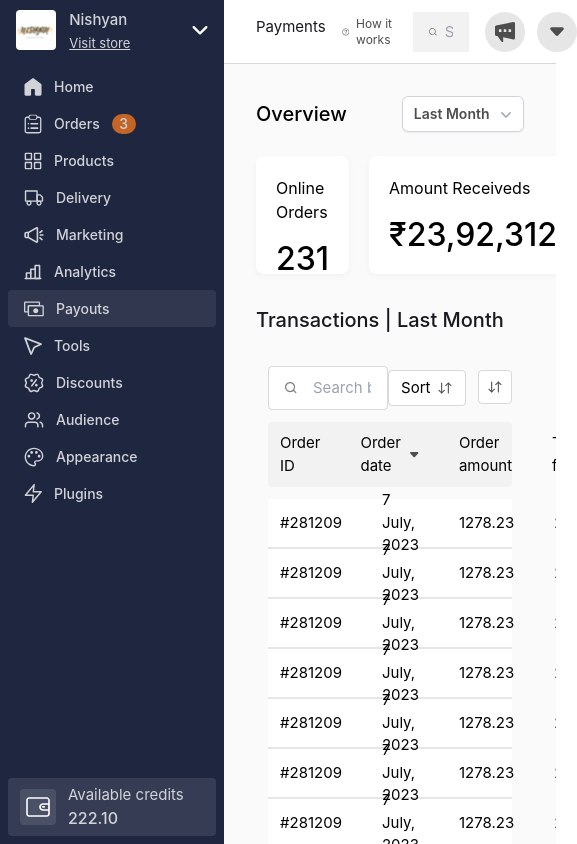
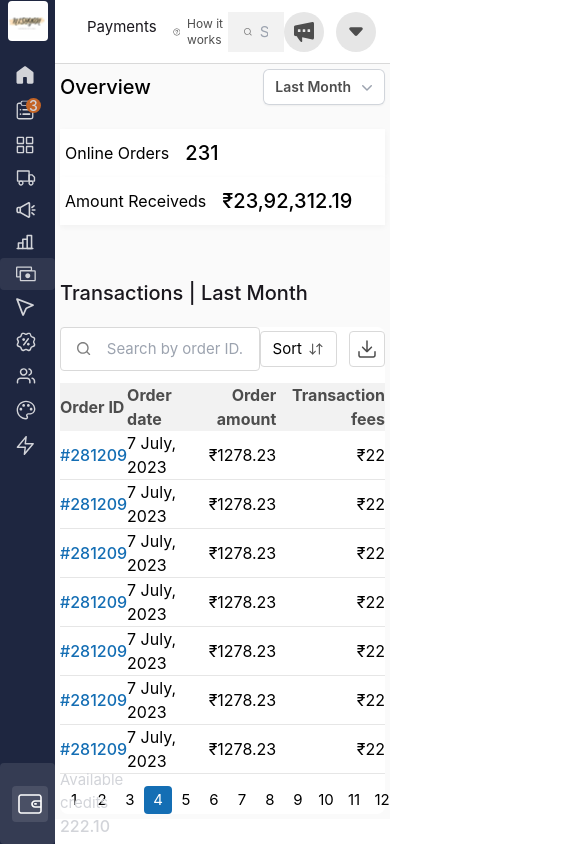
Before and after one commit to SujithThirumalaisamy/dukaan-intern, a React (Vite) app in the folder frontend/: page / in a window 390 px wide. Shown: the whole page, 577 px wide, since content can reach past the window. Built offline with nearby package versions, Linux system fonts and the light colour scheme.

Commit message:
Uffff Done

```diff
--- a/frontend/src/App.css
+++ b/frontend/src/App.css
@@ -1,8 +1,10 @@
 .layout {
   display: flex;
+  width: 100vw;
 }
 .right {
   margin-left: 224px;
+  min-width: 100%;
 }
 .sidebar {
   position: absolute;
@@ -134,9 +136,9 @@
 }
 .top-bar {
   display: flex;
-  width: 85vw;
+  width: calc(100% - 224px);
   align-items: center;
-  gap: 16px;
+  justify-content: space-between;
   height: 64px;
   padding: 12px 32px;
   border-bottom: 1px solid #d9d9d9;
@@ -203,7 +205,7 @@
   color: #4d4d4d;
 }
 .page {
-  width: 85vw;
+  width: calc(100% - 224px);
   max-height: calc(100vh - 64px);
   padding: 32px;
   background-color: #fafafa;
@@ -211,6 +213,7 @@
   display: flex;
   flex-direction: column;
   overflow-y: scroll;
+  overflow-x: hidden;
   margin-top: 64px;
 }
 .header {
@@ -284,6 +287,7 @@
   justify-content: space-between;
 }
 .pb-table {
+  background-color: #fff;
   padding: 12px 12px 24px 12px;
   gap: 12px;
   display: flex;
@@ -321,35 +325,179 @@
   display: flex;
   gap: 12px;
 }
-.table-header {
-  display: flex;
-  min-width: 100%;
+.pb-table{
+  border-radius: 8px;
+}
+.table-header tr {
   padding: 10px 12px;
-  align-items: center;
-  gap: 40px;
-  justify-content: space-between;
-  border-radius: 4px;
+  overflow: hidden;
+  border-radius: 10px;
+}
+tr {
+  font-size: 16px;
+  width: 100%;
+  height: 48px;
+}
+.orderID {
+  cursor: pointer;
+  font-weight: 500;
+  color: #146eb4;
+}
+tr .ti:nth-child(1),
+tr .ti:nth-child(2) {
+  text-align: left;
+}
+tr .ti:nth-child(3),
+tr .ti:nth-child(4) {
+  text-align: right;
+}
+th {
+  color: #4D4D4D;
   background: var(--Black-95, #f2f2f2);
 }
-.th-item {
+th:nth-child(1) {
+  border-radius: 8px 0px 0px 8px;
+}
+th:nth-child(4) {
+  border-radius: 0px 8px 8px 0px;
+}
+thead tr {
+  border-bottom: 0px;
+}
+td,
+th {
+  padding: 0px 12px;
+}
+th:nth-child(1),
+th:nth-child(2) {
+  text-align: left;
+}
+th:nth-child(3),
+th:nth-child(4) {
+  text-align: right;
+}
+.payout-table {
+  margin: 12px;
+}
+tr {
+  border-bottom: 1px solid #e6e6e6;
+}
+.table-footer {
+  width: 100%;
   display: flex;
   align-items: center;
-  gap: 4px;
+  justify-content: space-evenly;
 }
-.th-icon {
-  max-width: 14px;
-}
-.table-item {
+.table-footer button {
   display: flex;
-  justify-content: space-between;
-  width: 100%;
-  height: 48px;
-  padding: 14px 12px;
+  justify-content: center;
   align-items: center;
-  gap: 40px;
+  gap: 6px;
+  border-radius: 4px;
+  border: 1px solid var(--Black-85, #d9d9d9);
   background: var(--Black-100, #fff);
 }
-.divider {
-  height: 2px;
-  background-color: #e6e6e6;
+.table-footer .tf-left button {
+  padding: 6px 12px 6px 6px;
 }
+.table-footer .tf-right button {
+  padding: 6px 6px 6px 12px;
+}
+.pg-no.active {
+  display: flex;
+  width: 28px;
+  height: 28px;
+  padding: 6px 6px;
+  flex-direction: column;
+  justify-content: center;
+  align-items: center;
+  gap: 6px;
+  border-radius: 4px;
+  background: var(--Primary-Blue, #146eb4);
+  color: #ffffff;
+}
+.pg-no {
+  cursor: pointer;
+  display: flex;
+  width: 28px;
+  height: 28px;
+  padding: 6px 6px;
+  flex-direction: column;
+  justify-content: center;
+  align-items: center;
+  gap: 6px;
+  border-radius: 4px;
+}
+.tf-center {
+  display: flex;
+}
+@media (max-width: 1024px) {
+  .ni-text {
+    display: none;
+    position: relative;
+  }
+  .sidebar {
+    width: 55px;
+    margin: 0;
+    padding: 0;
+  }
+  .sh-store {
+    display: none;
+  }
+  .noti-circle {
+    position: absolute;
+    margin-bottom: 10px;
+    margin-left: 10px;
+    width: 15px;
+    height: 15px;
+  }
+  .right {
+    margin-left: 55px;
+    width: calc(100vw - 55px);
+  }
+  .top-bar {
+    width: calc(100vw - 55px);
+  }
+  .page {
+    width: calc(100vw - 55px);
+  }
+}
+@media (max-width:745px) {
+  .page{
+    padding: 5px;;
+  }
+}
+@media (max-width:625px) {
+  .order-details{
+    flex-direction: column;
+    gap: 0;
+  }
+  .od-left,.od-right{
+    flex-direction: row;
+    align-items: center;
+    padding: 5px;
+    border-radius: 0;
+  }
+  .od-value{
+    font-size: 20px;
+  }
+  .payout-table{
+    margin: 0;
+  }
+  .pb-table{
+    padding: 0;
+  }
+  th,td{
+    margin: 0;
+    padding: 0;
+  }
+  th.th-item{
+    border-radius: 0px;
+  }
+  th{
+    text-wrap: wrap;
+  }
+  .tf-left,.tf-right{
+    display: none;
+  }
+}
--- /dev/null
+++ b/frontend/src/assets/ArrowLeftIcon.jsx
@@ -0,0 +1,18 @@
+export default function ArrowLeftIcon() {
+  return (
+    <svg
+      width="18"
+      height="18"
+      viewBox="0 0 18 18"
+      fill="none"
+      xmlns="http://www.w3.org/2000/svg"
+    >
+      <path
+        fillRule="evenodd"
+        clipRule="evenodd"
+        d="M11.7803 3.96967C11.4874 3.67678 11.0126 3.67678 10.7197 3.96967L6.21967 8.46967C6.07902 8.61032 6 8.80109 6 9C6 9.19891 6.07902 9.38968 6.21967 9.53033L10.7197 14.0303C11.0126 14.3232 11.4874 14.3232 11.7803 14.0303C12.0732 13.7374 12.0732 13.2626 11.7803 12.9697L7.81066 9L11.7803 5.03033C12.0732 4.73744 12.0732 4.26256 11.7803 3.96967Z"
+        fill="#4D4D4D"
+      />
+    </svg>
+  );
+}
--- /dev/null
+++ b/frontend/src/assets/ArrowRightIcon.jsx
@@ -0,0 +1,18 @@
+export default function ArrowRightIcon() {
+  return (
+    <svg
+      width="18"
+      height="18"
+      viewBox="0 0 18 18"
+      fill="none"
+      xmlns="http://www.w3.org/2000/svg"
+    >
+      <path
+        fillRule="evenodd"
+        clipRule="evenodd"
+        d="M6.21967 3.96967C6.51256 3.67678 6.98744 3.67678 7.28033 3.96967L11.7803 8.46967C11.921 8.61032 12 8.80109 12 9C12 9.19891 11.921 9.38968 11.7803 9.53033L7.28033 14.0303C6.98744 14.3232 6.51256 14.3232 6.21967 14.0303C5.92678 13.7374 5.92678 13.2626 6.21967 12.9697L10.1893 9L6.21967 5.03033C5.92678 4.73744 5.92678 4.26256 6.21967 3.96967Z"
+        fill="#4D4D4D"
+      />
+    </svg>
+  );
+}
--- /dev/null
+++ b/frontend/src/assets/DownloadIcon.jsx
@@ -0,0 +1,16 @@
+export default function DownloadIcon() {
+  return (
+    <svg
+      width="18"
+      height="18"
+      viewBox="0 0 18 18"
+      fill="none"
+      xmlns="http://www.w3.org/2000/svg"
+    >
+      <path
+        d="M16.9993 10.9414C17.371 10.9414 17.6811 11.2102 17.7435 11.5968L17.75 11.7L17.7495 15.2321C17.7495 16.5585 16.7164 17.655 15.3813 17.7448L15.2153 17.75L2.77794 17.7499C1.44615 17.7499 0.345286 16.7208 0.255253 15.391L0.25 15.2258V11.6863C0.25 11.2749 0.585964 10.9414 1.00027 10.9414C1.37194 10.9414 1.68197 11.2102 1.74442 11.5968L1.75092 11.7L1.75044 15.2321C1.75044 15.7555 2.14596 16.2013 2.65248 16.2534L2.76695 16.2599L15.2217 16.2602C15.7449 16.2602 16.1902 15.8642 16.2423 15.3577L16.2489 15.2429L16.2492 11.6863C16.2492 11.2749 16.585 10.9414 16.9993 10.9414ZM9.01207 0.25C9.37149 0.250378 9.68151 0.519212 9.74396 0.905762L9.75046 1.00892L9.75124 9.8297L12.9124 6.67494C13.1433 6.44469 13.4923 6.39342 13.7961 6.54761L13.9083 6.61495L13.9846 6.68297C14.2334 6.92976 14.2646 7.33058 14.0409 7.65049L13.9652 7.73721L9.51424 12.1745L9.43271 12.2409L9.32712 12.3035L9.23677 12.3399L9.15501 12.3617L9.07541 12.374L9.01331 12.3765L8.89007 12.3697L8.78548 12.3471L8.70291 12.3166L8.6007 12.2643L8.54241 12.2224L8.4569 12.1479L4.02399 7.726C3.73169 7.43447 3.73275 6.96287 4.02636 6.67264C4.28648 6.41551 4.69029 6.38633 5.01149 6.60986L5.09848 6.68534L8.25064 9.82956L8.24964 0.995196C8.24964 0.618676 8.53272 0.302507 8.90546 0.256191L9.01207 0.25Z"
+        fill="#4D4D4D"
+      />
+    </svg>
+  );
+}
--- a/frontend/src/assets/InfoIcon.jsx
+++ b/frontend/src/assets/InfoIcon.jsx
@@ -7,22 +7,22 @@ export default function InfoIcon() {
       fill="none"
       xmlns="http://www.w3.org/2000/svg"
     >
-      <g clip-path="url(#clip0_0_5817)">
+      <g clipPath="url(#clip0_0_5817)">
         <path
-          fill-rule="evenodd"
-          clip-rule="evenodd"
+          fillRule="evenodd"
+          clipRule="evenodd"
           d="M7.0002 1.63353C4.03627 1.63353 1.63353 4.03627 1.63353 7.0002C1.63353 9.96412 4.03627 12.3669 7.0002 12.3669C9.96412 12.3669 12.3669 9.96412 12.3669 7.0002C12.3669 4.03627 9.96412 1.63353 7.0002 1.63353ZM0.700195 7.0002C0.700195 3.5208 3.5208 0.700195 7.0002 0.700195C10.4796 0.700195 13.3002 3.5208 13.3002 7.0002C13.3002 10.4796 10.4796 13.3002 7.0002 13.3002C3.5208 13.3002 0.700195 10.4796 0.700195 7.0002Z"
           fill="#4D4D4D"
         />
         <path
-          fill-rule="evenodd"
-          clip-rule="evenodd"
+          fillRule="evenodd"
+          clipRule="evenodd"
           d="M7.00019 6.62382C7.25793 6.62382 7.46686 6.83276 7.46686 7.09049L7.46687 9.44604C7.46687 9.70377 7.25794 9.9127 7.00021 9.9127C6.74247 9.9127 6.53354 9.70377 6.53354 9.44604L6.53353 7.09049C6.53353 6.83276 6.74246 6.62382 7.00019 6.62382Z"
           fill="#4D4D4D"
         />
         <path
-          fill-rule="evenodd"
-          clip-rule="evenodd"
+          fillRule="evenodd"
+          clipRule="evenodd"
           d="M7.52801 4.75852C7.52801 5.05002 7.29171 5.28633 7.00021 5.28633C6.70871 5.28633 6.4724 5.05002 6.4724 4.75852C6.4724 4.46702 6.70871 4.23072 7.00021 4.23072C7.29171 4.23072 7.52801 4.46702 7.52801 4.75852Z"
           fill="#4D4D4D"
         />
--- a/frontend/src/components/TableItem.jsx
+++ b/frontend/src/components/TableItem.jsx
@@ -3,14 +3,11 @@ import React from 'react'
 export default function TableItem({data}) {
     const {orderId,orderDate,orderAmount, transactionFee} = data
   return (
-    <>
-    <div className='table-item'>
-        <div className="ti orderID">{orderId}</div>
-        <div className="ti orderDate">{orderDate}</div>
-        <div className="ti orderAmount">{orderAmount}</div>
-        <div className="ti trans-fee">{transactionFee}</div>
-    </div>
-    <div className="divider"></div>
-    </>
+    <tr className='table-item'>
+        <td className="ti orderID">{orderId}</td>
+        <td className="ti orderDate">{orderDate}</td>
+        <td className="ti orderAmount">{orderAmount}</td>
+        <td className="ti trans-fee">{transactionFee}</td>
+    </tr>
   )
 }
--- a/frontend/src/pages/Payouts.jsx
+++ b/frontend/src/pages/Payouts.jsx
@@ -1,7 +1,8 @@
 import React from "react";
 import DropDown from "../components/DropDown";
 import DynamicIconRenderer from "../utils/DynamicIconRenderer";
-import TableItem from "../components/TableItem";
+import ArrowLeftIcon from "../assets/ArrowLeftIcon";
+import ArrowRightIcon from "../assets/ArrowRightIcon";
 
 export default function Payments() {
   const [currentRange, setCurrentRange] = React.useState("Last Month");
@@ -91,32 +92,61 @@ export default function Payments() {
               </div>
               <div className="pbt-download">
                 <button className="btn">
-                  <DynamicIconRenderer itemName={"Sort"} />
+                  <DynamicIconRenderer itemName={"Download"} />
                 </button>
               </div>
             </div>
           </div>
-          <div className="table-header">
-            <div className="th-item">Order ID</div>
-            <div className="th-item">
-              Order date
-              <DynamicIconRenderer itemName={"DropDownTriangle"} />
+          <table className="table-auto payout-table">
+            <thead className="table-header">
+              <tr>
+                <th className="th-item">Order ID</th>
+                <th className="th-item">Order date</th>
+                <th className="th-item">Order amount</th>
+                <th className="th-item">Transaction fees</th>
+              </tr>
+            </thead>
+            <tbody>
+              {orders.map((order) => {
+                return (
+                  <tr key={Math.random()}>
+                    <td className="ti orderID">{order.orderId}</td>
+                    <td className="ti orderDate">{order.orderDate}</td>
+                    <td className="ti orderAmount">₹{order.orderAmount}</td>
+                    <td className="ti trans-fee">₹{order.transactionFee}</td>
+                  </tr>
+                );
+              })}
+            </tbody>
+          </table>
+          <div className="table-footer">
+            <div className="tf-left">
+              <button>
+                <ArrowLeftIcon />
+                Previous
+              </button>
             </div>
-            <div className="th-item">Order amount</div>
-            <div className="th-item">
-              Transaction fees
-              <DynamicIconRenderer itemName={"Info"} />
+            <div className="tf-center">
+              <span className="pg-no">1</span>
+              <span className="pg-no">2</span>
+              <span className="pg-no">3</span>
+              <span className="pg-no active">4</span>
+              <span className="pg-no">5</span>
+              <span className="pg-no">6</span>
+              <span className="pg-no">7</span>
+              <span className="pg-no">8</span>
+              <span className="pg-no">9</span>
+              <span className="pg-no">10</span>
+              <span className="pg-no">11</span>
+              <span className="pg-no">12</span>
+              <span className="pg-no">13</span>
             </div>
-          </div>
-          <div className="table-items">
-            {orders.map((order, index) => {
-              return (
-                <TableItem
-                  key={index}
-                  data={order}
-                />
-              );
-            })}
+            <div className="tf-right">
+              <button>
+                Next
+                <ArrowRightIcon />
+              </button>
+            </div>
           </div>
         </div>
       </div>
--- a/frontend/src/utils/iconMap.js
+++ b/frontend/src/utils/iconMap.js
@@ -21,6 +21,7 @@ import QuestionIcon from "../assets/QuestionIcon";
 import SearchIcon from "../assets/SearchIcon";
 import SortIcon from "../assets/SortIcon";
 import InfoIcon from "../assets/InfoIcon";
+import DownloadIcon from "../assets/DownloadIcon";
 
 const iconMap = {
   Affiliates: AffiliatesIcon,
@@ -46,6 +47,7 @@ const iconMap = {
   Search: SearchIcon,
   Sort: SortIcon,
   Info: InfoIcon,
+  Download: DownloadIcon,
 };
 
 export default iconMap;
```
